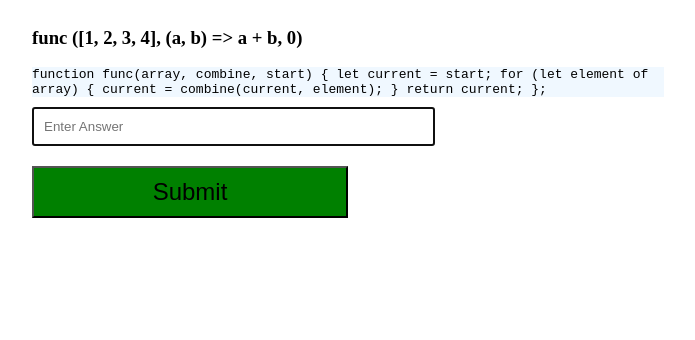
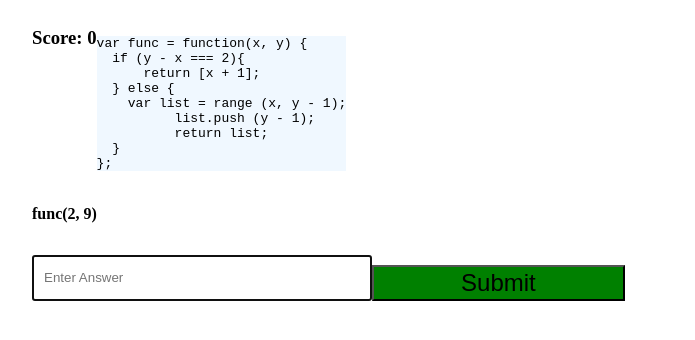
Before and after one commit to rickDevelopment/csprep-project-game, a plain HTML site: page index.html in a window 1280 px wide. Both pictures are taken after typing "Sample" into the empty fields and a click on the button "Submit". Shown: the whole page, without its empty margins (292-987 px from the left). Drawn offline with Linux system fonts and the light colour scheme.

Commit message:
add array and fix the score

```diff
--- a/index.html
+++ b/index.html
@@ -9,9 +9,11 @@
 </head>
 <body>
   <div class="main-content">
-    <h3 class="question"> What does the folowing code evaluates to:</h3>
- <code><div class="code-area">
-  </div></code>
+    <div class="score-div"> <h3>Score:  <span class="score">0</span> </h3></div>
+ <pre> <div class="code-area">
+  </div></pre>
+
+  <h4 class="question"> What does the folowing code evaluates to:</h4>
   <input type="text" placeholder="Enter Answer" name="answer" id="answer" autofocus />
   <button class="submit-button">
     Submit
--- a/script.js
+++ b/script.js
@@ -1,9 +1,8 @@
 /* *************************Question Bank******************/
-const gameArray = [
-
-  {'question': 'What does the  following code evaluates to',
-    "code-block": `
-    var myFun2 = function() {
+gameArray = [
+  {
+  "question": "myFun2()",
+  "code-block": `var myFun2 = function() {
 var num = -1
 function incrementUntil(max) {
    if(num >= max) return num
@@ -12,12 +11,36 @@ const gameArray = [
  }
  incrementUntil(3)
  return num
+}    `,
+  "answer": "3"
+  },
+  {
+  "question": "func(2, 9)",
+  "code-block": `var func = function(x, y) {
+  if (y - x === 2){
+      return [x + 1];
+  } else {
+    var list = range (x, y - 1);
+          list.push (y - 1);
+          return list;
   }
-    myFun2() }
-    `,
-    answer:'3'
+};`,
+  "answer": "[3,4,5,6,7,8]"
   },
-  {"question": `func ([1, 2, 3, 4], (a, b) => a + b, 0)`,
+  {
+  "question": "func('', '')",
+  "code-block": `var func = function (str1, str2) {
+  if(str1.length === 0 && str2.length === 0) {
+      return true;
+  } else if (str1[0] === str2[0]) {
+      return func(str1.slice(1), str2.slice(1))
+  };
+  return false;
+};`,
+  "answer": "true"
+  },
+  {
+  "question": "func([1, 2, 3, 4], (a, b) => a + b, 0)",
   "code-block": `function func(array, combine, start) {
 let current = start;
 for (let element of array) {
@@ -25,24 +48,108 @@ const gameArray = [
 }
 return current;
 };`,
-"answer": 10
+  "answer": "10"
   },
+  {
+  "question": "func(46, [25, 10, 5, 2,1])",
+  "code-block": `function func(amount1, amount2)
+{
+if (amount === 0)
+{
+   return [];
+ }
+else
+ {
+   if (amount >= amount2[0])
+     {
+      left = (amount - amount2[0]);
+      return [amount2[0]].concat(func (left, amount2) );
+      }
+    else
+      {
+       amount2.shift();
+       return func (amount, amount2);
+      }
+  }
+} `,
+  "answer": "[25,10,10,1]"
+  },
+  {
+  "question": "func('zebra', 'b')",
+  "code-block": `function func(str, letter)
+{
+var letter_Count = 0;
+for (var position = 0; position < str.length; position++)
+{
+  if (str.charAt(position) == letter)
+    {
+    letter_Count += 1;
+    }
+}
+return letter_Count;
+}`,
+  "answer": "1"
+  },
+  {
+  "question": "func('abacddbec')",
+  "code-block": `function func(str) {
+var arra1 = str.split('');
+var result = '';
+var ctr = 0;
 
-  {'question': `this is some code 2`,
-  "code-block": "A block of code should go",
-    answer: '10'
-},
+for (var x = 0; x < arra1.length; x++) {
+  ctr = 0;
 
-  {'question': `this is some code 3`,
-  "code-block": "A block of code should go",
-    answer: '25'
-},
-
-  {'question': `this is some code 4`,
-  "code-block": "A block of code should go",
-    answer: 'true'
+  for (var y = 0; y < arra1.length; y++)
+  {
+    if (arra1[x] === arra1[y]) {
+      ctr+= 1;
+    }
   }
 
+  if (ctr < 2) {
+    result = arra1[x];
+    break;
+  }
+}
+return result;
+}`,
+  "answer": "e"
+  },
+  {
+  "question": "func (0, 5)",
+  "code-block": `var func = function(value, length) {
+let array = [];
+if(length === 0) {
+    return array;
+}
+array.push(value);
+return array.concat(func(value, length -1));
+};`,
+  "answer": "[0,0,0,0,0]"
+  },
+  {
+  "question": "func([2,7,4,4,1,4], 4)",
+  "code-block": `var func = function(array, value) {
+  if(array.length === 0) {
+      return 0;
+ }
+  return (array[0] === value) + func (array.slice(1), value);
+};`,
+  "answer": "3"
+  },
+  {
+  "question": "func([2,0,0,0,1,4])",
+  "code-block": `var func = function(array) {
+  if (array.length === 0) { return array };
+  if(func(array.slice(1))[0] === 0 && array[0] === 0) {
+      return func(array.slice(1));
+  } else {
+      return [array[0]].concat(minimizeZeroes(array.slice(1)));
+  }
+};`,
+  "answer": "[2,0,1,4]"
+  },
 ]
 /**************************************************************** */
 const submitButton = document.querySelector('.submit-button');
@@ -51,9 +158,13 @@ const codeArea = document.querySelector('.code-area');
 const question = document.querySelector('.question')
 let questionIndex = 0
 let lastQuestionIndex = gameArray.length - 1
+let score = document.querySelector('.score')
 
 
 
+function calculateScore(){
+
+}
 loadQuestions()
 submitButton.onclick= handleSubmitAnswer;
 
@@ -74,7 +185,6 @@ function handleSubmitAnswer(){
 }
 
 function clearAnswerField(){
-  console.log(answer)
   answer.value =""
   answer.focus();
 
@@ -88,12 +198,16 @@ function loadQuestions(){
 
 
 function checkAnswer(){
+  let count = 0
+  score.textContent = count
  let userAnswer  = answer.value
   console.log(typeof userAnswer)
  let quizAnswer = gameArray[questionIndex].answer
 
-  if(userAnswer === quizAnswer){
+  if(userAnswer == quizAnswer){
     alert('Correct')
+    count++
+    score.textContent = count
   }else{
     alert('Incorrect')
   }
--- a/styles.css
+++ b/styles.css
@@ -16,15 +16,18 @@
 }
 
 .submit-button{
-  width: 50%;
+  width: 40%;
   background-color: green;
   font-size: 1.5em;
   margin-top:20px;
-  padding: 10px
+  padding: 2px
 }
 
 #answer{
-  width: 60%;
+  width: 50%;
   margin-top: 10px;
   padding: 10px;
 }
+.score-div{
+  margin-bottom:10px;
+}
```
Lines whose indentation alone changed are shown as unchanged.
